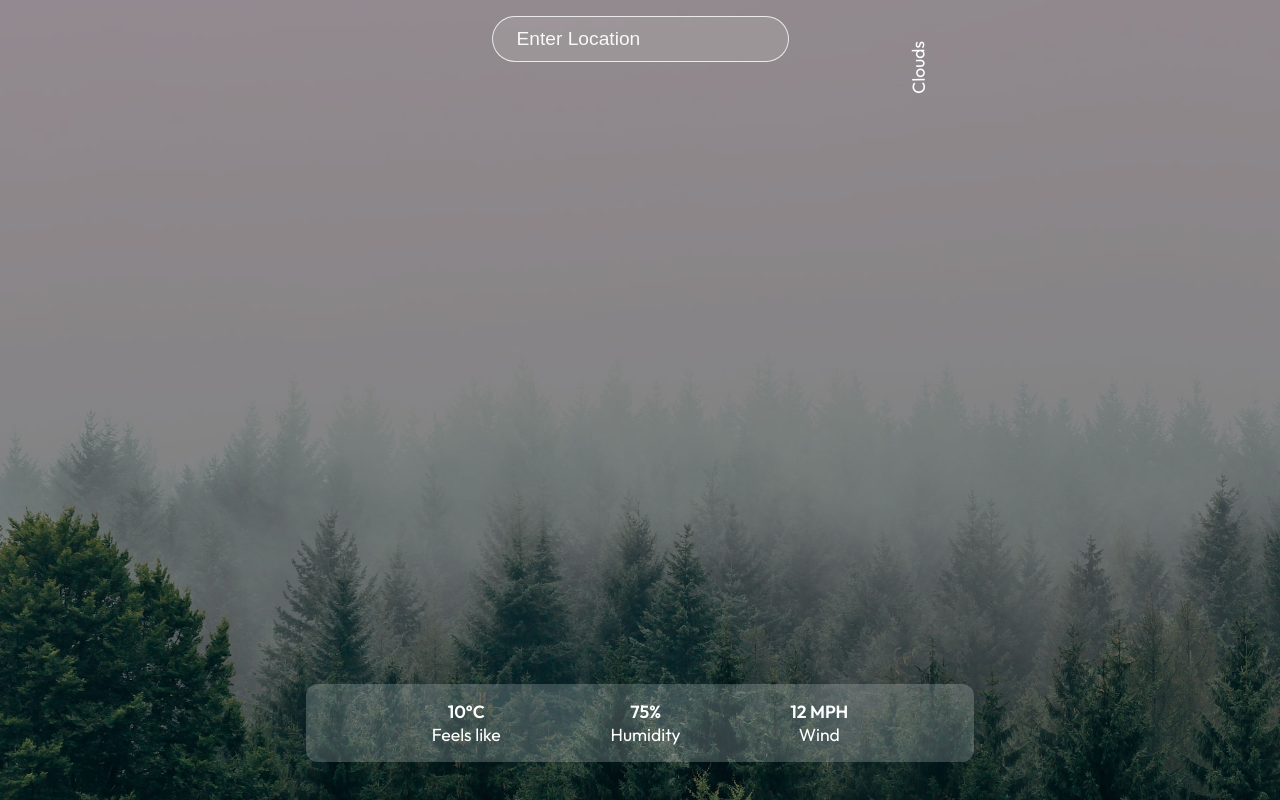
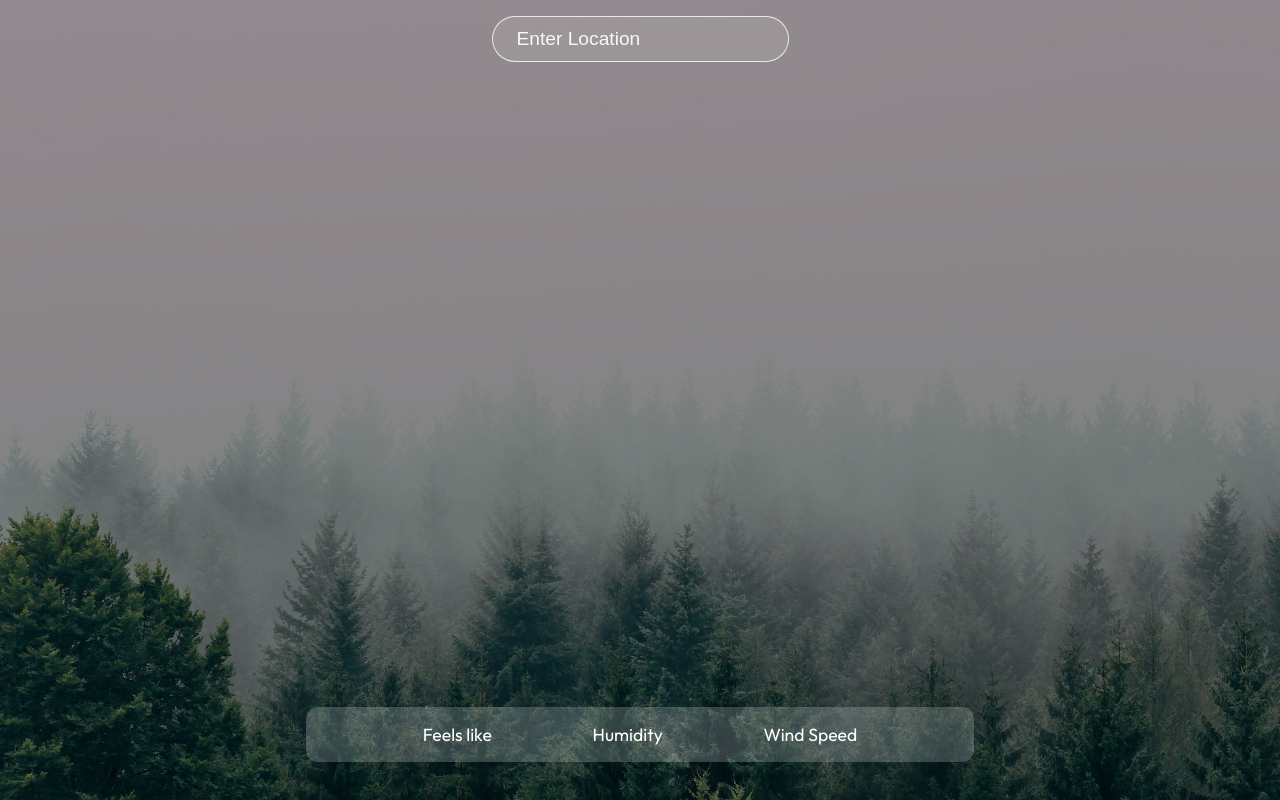
Before and after one commit to dazeste/weather-app-react, a React (Create React App) app: page / in a window 1280 px wide. Built offline with nearby package versions, Linux system fonts and the light colour scheme.

Commit message:
Add files via upload

```diff
--- a/src/App.js
+++ b/src/App.js
@@ -35,25 +35,30 @@ function App() {
             <p>{data.name}</p>
           </div>
           <div className="temp">
-            {data.main ? <h1>{data.main.temp}</h1> : null}
+            {data.main ? <h1>{data.main.temp}°F</h1> : null}
 
           </div>
           <div className="description">
-            <p>Clouds</p>
+            {data.weather ? <p>{data.weather[0].main} </p> : null}
+
           </div>
         </div>
         <div className="bottom">
           <div className="feels">
-            <p className="bold">10°C</p>
+            {data.main ? <p className="bold">{data.main.feels_like}°F
+            </p> : null}
             <p>Feels like</p>
           </div>
           <div className="humidity">
-          <p className="bold">75%</p>
+          {data.main ? <p className="bold">{data.main.humidity}%
+            </p> : null}
           <p>Humidity</p>
           </div>
           <div className="wind">
-          <p className="bold">12 MPH</p>
-          <p>Wind</p>
+          {data.wind ? <p className="bold">{data.wind.speed} mph
+            </p> : null}
+
+          <p>Wind Speed</p>
           </div>
         </div>
 
--- a/src/index.css
+++ b/src/index.css
@@ -14,7 +14,7 @@ body {
   -moz-osx-font-smoothing: grayscale;
 }
 h1{
-  font-size: 6rem;/* 6rem */
+  font-size: 4rem;/* 6rem */
 }
 /*  */
 p{
```
